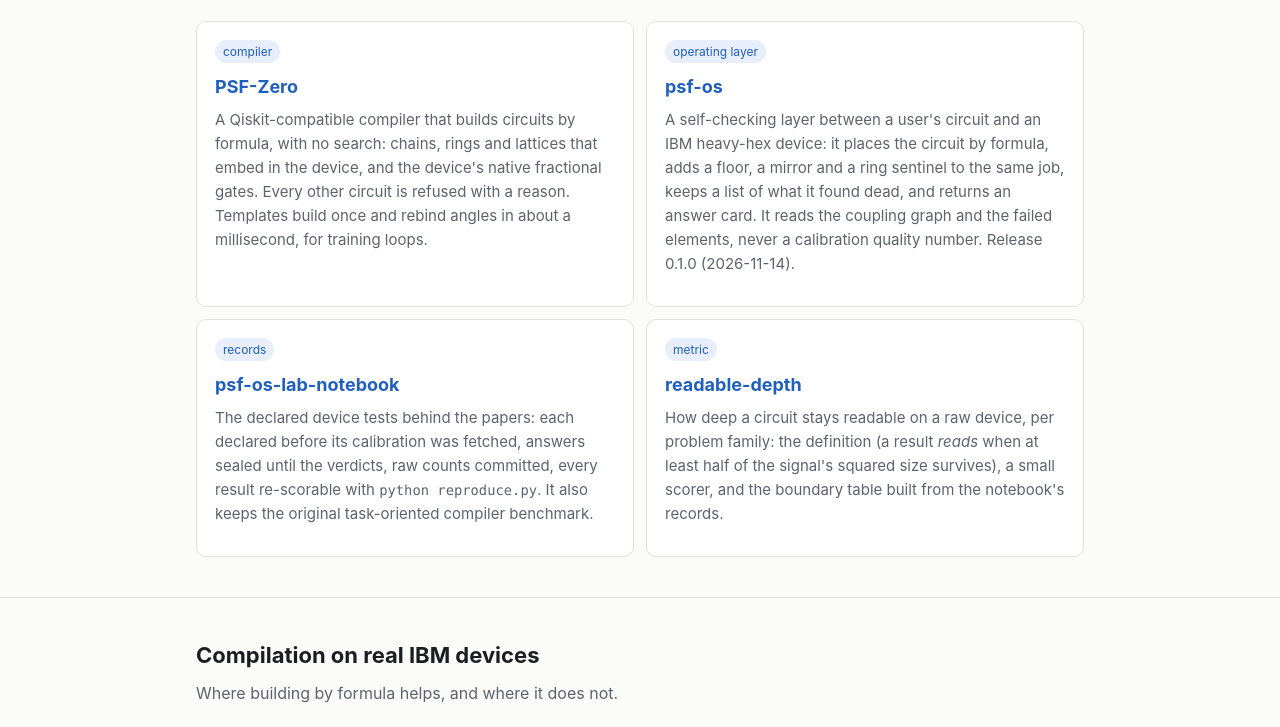
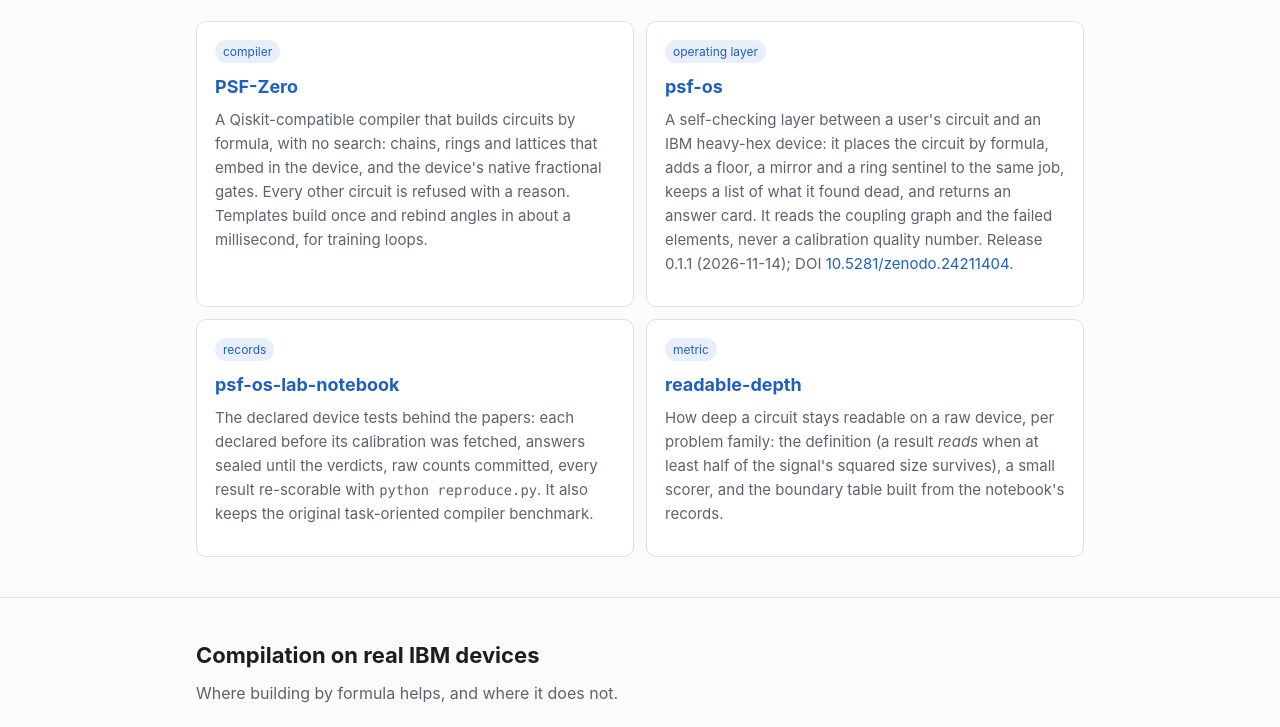
Before and after one commit to TN-Holdings-LLC/TN-Holdings-LLC.github.io, a plain HTML site: page index.html in a window 1280 px wide. Shown: the part 934-1661 px from the top of the page. Drawn offline with Linux system fonts and the light colour scheme.

Commit message:
Site: psf-os 0.1.1 and its Zenodo DOI
Co-Authored-By: Claude Opus 5.5 <noreply@anthropic.com>
Claude-Session: https://claude.ai/code/session_016Vyx9hpT74N2UFugGPzQWe

```diff
--- a/index.html
+++ b/index.html
@@ -101,7 +101,7 @@
           <p>A self-checking layer between a user's circuit and an IBM heavy-hex device: it places the circuit by
             formula, adds a floor, a mirror and a ring sentinel to the same job, keeps a list of what it found dead,
             and returns an answer card. It reads the coupling graph and the failed elements, never a calibration
-            quality number. Release 0.1.0 (2026-11-14).</p>
+            quality number. Release 0.1.1 (2026-11-14); DOI <a href="https://doi.org/10.5281/zenodo.24211404">10.5281/zenodo.24211404</a>.</p>
         </div>
         <div class="proj">
           <span class="tag">records</span>
```
